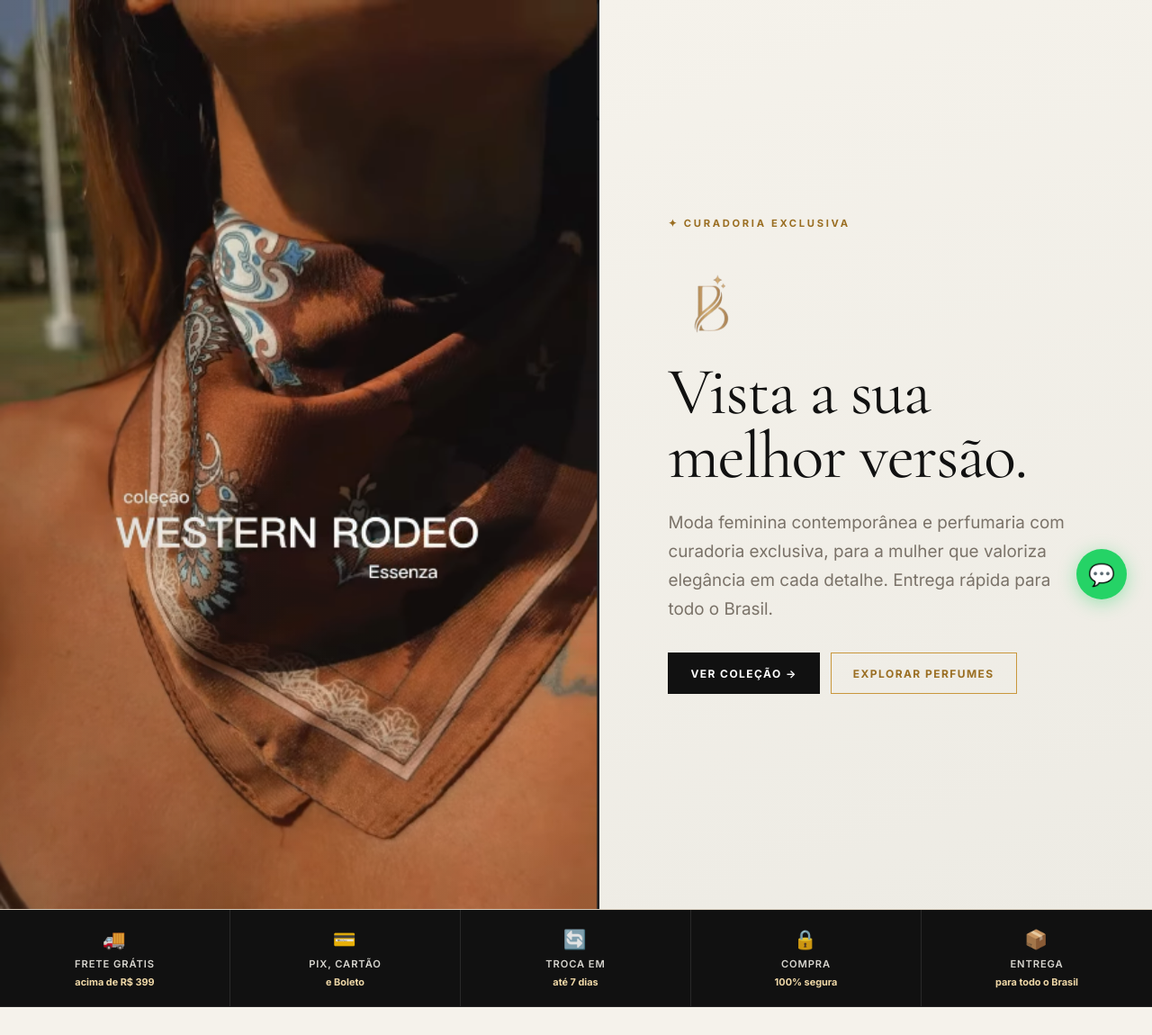
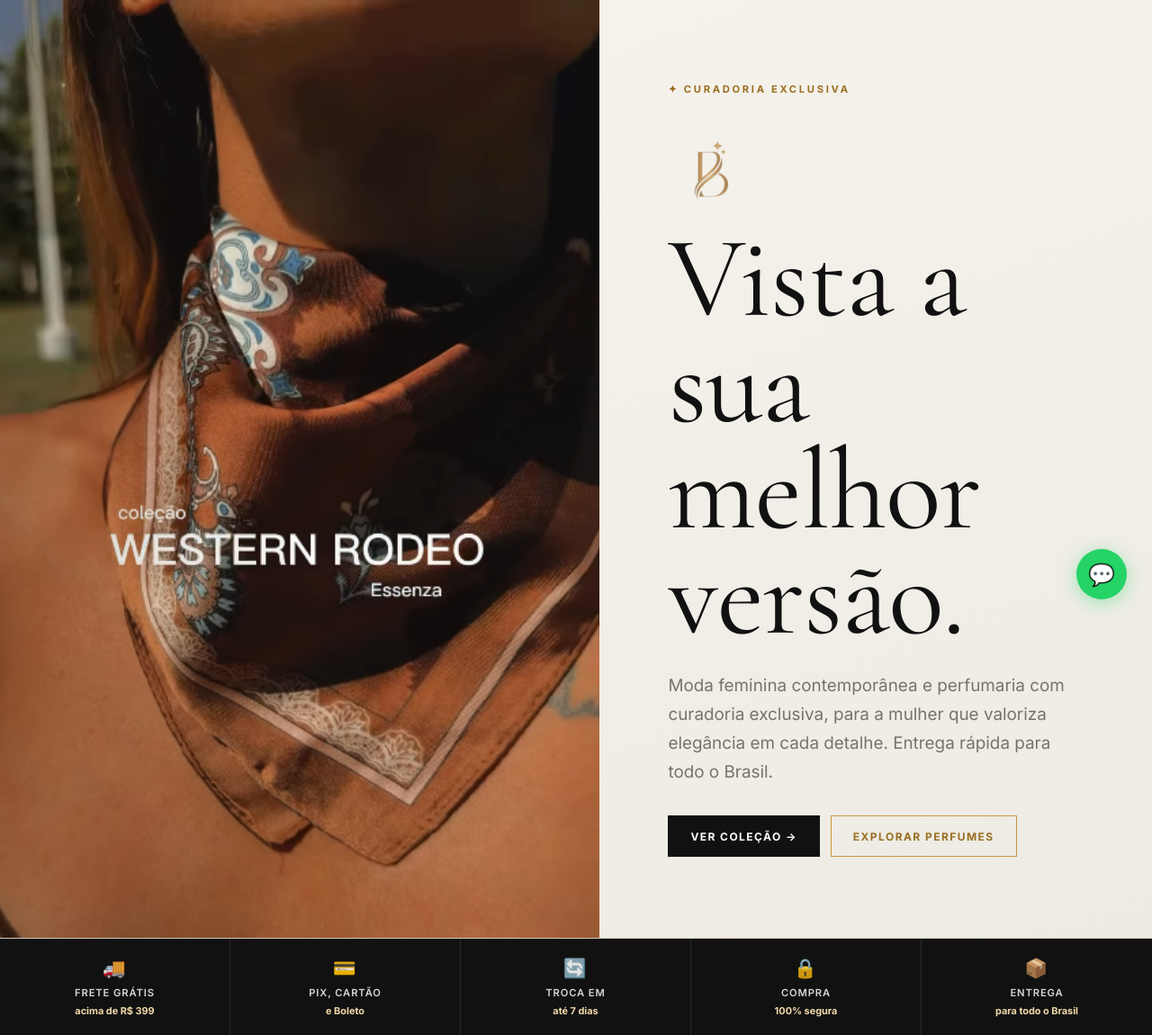
Before and after one commit to Giovana-Jacobucci/essenza, a PHP site: page /public_html/index.html in a window 1280 px wide. Shown: the part 106-1256 px from the top of the page at 90% size. Run offline with PHP 8.4, Linux system fonts and the light colour scheme.

Commit message:
fix: restore original large h1 hero text and show login error messages

```diff
--- a/public_html/styles.css
+++ b/public_html/styles.css
@@ -474,9 +474,9 @@ p {
 }
 
 .hero-copy h1 {
-  font-size: clamp(3rem, 5.8vw, 5.5rem);
-  line-height: 0.95;
-  letter-spacing: -0.02em;
+  font-size: clamp(3.8rem, 10vw, 8.5rem);
+  line-height: 0.92;
+  letter-spacing: -0.01em;
   margin-bottom: 24px;
   animation: fadeSlideIn 0.6s 0.2s ease both;
 }
@@ -2089,6 +2089,9 @@ output,
   font-size: 0.8rem;
   line-height: 1.4;
 }
+.form-error:not(:empty) {
+  display: block;
+}
 .modal-switch {
   text-align: center;
   font-size: 0.8rem;
```
